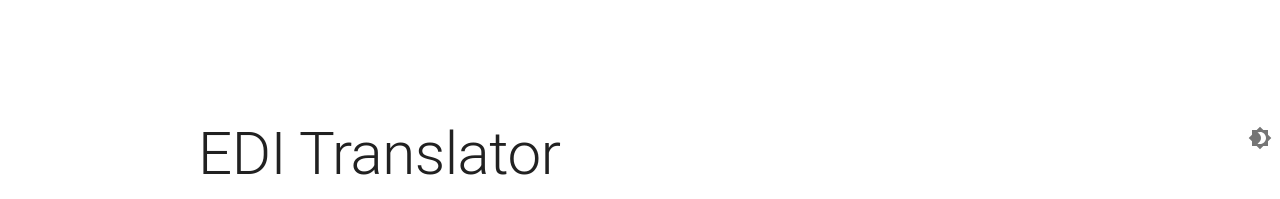
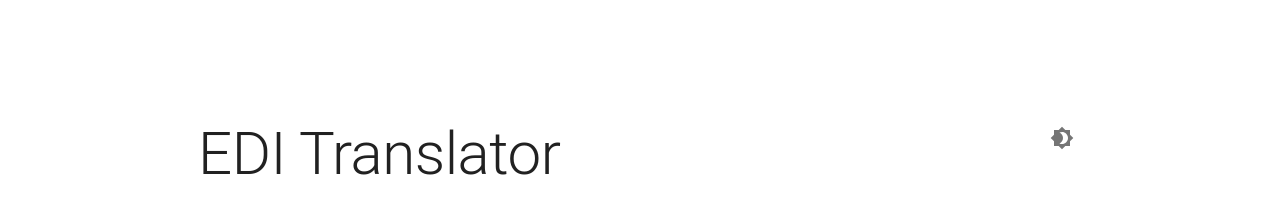
Before and after one commit to trandrew1023/edi-translator, a React (Create React App) app: page / in a window 1280 px wide. Shown: the part 210-409 px from the top of the page. Built offline with nearby package versions, Linux system fonts and the light colour scheme.

Commit message:
V0.3.1 (#8)

```diff
--- a/package.json
+++ b/package.json
@@ -1,6 +1,6 @@
 {
   "name": "edi-translator",
-  "version": "0.3.0",
+  "version": "0.3.1",
   "homepage": "https://trandrew1023.github.io/edi-translator",
   "private": true,
   "dependencies": {
--- a/public/index.html
+++ b/public/index.html
@@ -2,7 +2,7 @@
 <html lang="en">
   <head>
     <meta charset="utf-8" />
-    <link rel="icon" href="%PUBLIC_URL%/favicon.ico" />
+    <link rel="icon" href="./favicon.ico" />
     <meta name="viewport" content="width=device-width, initial-scale=1" />
     <meta name="theme-color" content="#000000" />
     <meta
--- a/src/App.jsx
+++ b/src/App.jsx
@@ -64,10 +64,10 @@ function App() {
             <IconButton
               onClick={() => toggleDarkMode()}
               sx={{
-                position: 'fixed',
-                right: 0,
-                // marginLeft: 'auto',
-                // float: 'right',
+                // position: 'fixed',
+                // right: 0,
+                marginLeft: 'auto',
+                float: 'right',
                 marginTop: -9,
               }}
             >
--- a/src/common/855Translator.js
+++ b/src/common/855Translator.js
@@ -11,7 +11,7 @@ export function to855(purchaseOrder, lineItems) {
   text = text.concat(purchaseOrder.poDate.format('YYMMDD'));
   text = text.concat(`*`);
   text = text.concat(purchaseOrder.poDate.format('HHmm'));
-  text = text.concat(`*U*00401*200001*0*P*>\\GS*PR*`);
+  text = text.concat(`*U*00401*200000001*0*P*>\\GS*PR*`);
   text = text.concat(purchaseOrder.senderId);
   text = text.concat(`*`);
   text = text.concat(purchaseOrder.receiverId);
@@ -19,7 +19,7 @@ export function to855(purchaseOrder, lineItems) {
   text = text.concat(purchaseOrder.poDate.format('YYYYMMDD'));
   text = text.concat(`*`);
   text = text.concat(purchaseOrder.poDate.format('HHmm'));
-  text = text.concat(`*300001*X*004010\\ST*855*400001\\BAK*00*`);
+  text = text.concat(`*300000001*X*004010\\ST*855*40001\\BAK*00*`);
   numberOfSegments++; // ST
   text = text.concat(purchaseOrder.acknowledgementType);
   text = text.concat(`*`);
@@ -71,7 +71,7 @@ export function to855(purchaseOrder, lineItems) {
   text = text.concat(`\\SE*`);
   numberOfSegments++; // SE
   text = text.concat(numberOfSegments);
-  text = text.concat(`*400001\\GE*1*300001\\IEA*1*200001\\`);
+  text = text.concat(`*40001\\GE*1*300000001\\IEA*1*200000001\\`);
   return text;
 }
 
```
Also changed, not shown: 1 other file (tests, documents, lock files or other folders).
